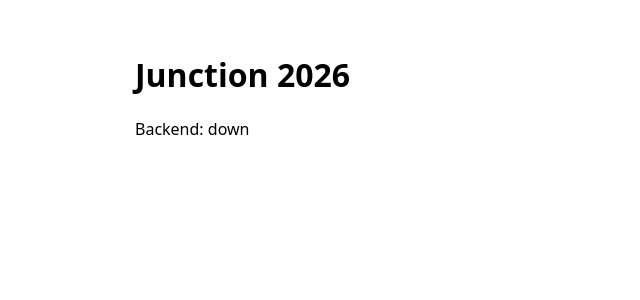
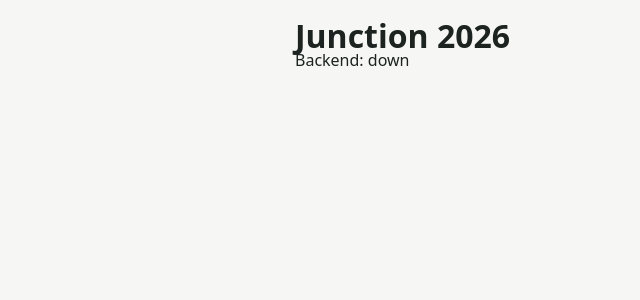
Before and after one commit to anvikx/valtuus, a React (Vite) app in the folder frontend/: page / in a window 1280 px wide. Shown: the top 300 px of the page, without its empty margins (25-665 px from the left). Built offline with nearby package versions, Linux system fonts and the light colour scheme; no server answers.

Commit message:
feat(ui): add design tokens as CSS variables

```diff
--- a/frontend/src/index.css
+++ b/frontend/src/index.css
@@ -1,6 +1,9 @@
+/* Values come from tokens.css. Light theme only, so form controls do not switch to dark. */
 :root {
-  color-scheme: light dark;
-  font-family: system-ui, sans-serif;
+  color-scheme: light;
+  font: var(--type-body);
+  color: var(--ink);
+  background: var(--surface-100);
 }
 
 body {
@@ -8,7 +11,154 @@ body {
 }
 
 main {
-  max-width: 960px;
+  max-width: var(--page-max-width);
   margin: 0 auto;
-  padding: 2rem 1rem;
+  padding: var(--space-4) var(--space-3);
 }
+
+h1,
+h2,
+h3,
+p,
+blockquote {
+  margin: 0;
+}
+
+:focus-visible {
+  outline: var(--focus-ring-width) solid var(--brand);
+  outline-offset: var(--space-1);
+}
+
+/* Page frame: header with the Prototype tag, content, footer. */
+.app-shell {
+  display: flex;
+  flex-direction: column;
+  min-height: 100vh;
+}
+
+.app-header {
+  display: flex;
+  align-items: center;
+  gap: var(--space-2);
+  padding: var(--space-3);
+  border-bottom: var(--border-width) solid var(--line);
+  background: var(--surface-200);
+}
+
+.app-name {
+  font: var(--type-heading);
+}
+
+.app-footer {
+  margin-top: auto;
+  padding: var(--space-4) var(--space-3);
+  border-top: var(--border-width) solid var(--line);
+  color: var(--ink-muted);
+  font: var(--type-small);
+  text-align: center;
+}
+
+.tag {
+  display: inline-block;
+  padding: var(--space-1) var(--space-2);
+  border-radius: var(--radius-pill);
+  background: var(--brand-tint);
+  color: var(--brand);
+  font: var(--type-label);
+}
+
+.stack {
+  display: flex;
+  flex-direction: column;
+  gap: var(--space-3);
+}
+
+.muted {
+  color: var(--ink-muted);
+  font: var(--type-small);
+}
+
+.card {
+  padding: var(--space-3);
+  border: var(--border-width) solid var(--line);
+  border-radius: var(--radius-md);
+  background: var(--surface-200);
+}
+
+/* Buttons and inputs: 48 px tap targets. */
+.button {
+  min-height: var(--tap-target);
+  padding: 0 var(--space-4);
+  border: none;
+  border-radius: var(--radius-md);
+  font: var(--type-heading);
+  cursor: pointer;
+}
+
+.button:disabled {
+  cursor: not-allowed;
+  opacity: var(--disabled-opacity);
+}
+
+.button-primary {
+  width: 100%;
+  background: var(--brand);
+  color: var(--on-brand);
+}
+
+.button-text {
+  background: none;
+  color: var(--deny);
+  text-decoration: underline;
+}
+
+.button-quiet {
+  min-height: var(--tap-target);
+  padding: 0 var(--space-3);
+  border: var(--border-width) solid var(--line);
+  border-radius: var(--radius-pill);
+  background: var(--surface-200);
+  color: var(--ink);
+  font: var(--type-small);
+  cursor: pointer;
+}
+
+.field {
+  display: flex;
+  flex-direction: column;
+  gap: var(--space-1);
+}
+
+.field-label {
+  font: var(--type-label);
+}
+
+.input {
+  box-sizing: border-box;
+  width: 100%;
+  min-height: var(--tap-target);
+  padding: 0 var(--space-3);
+  border: var(--border-width) solid var(--ink-muted);
+  border-radius: var(--radius-sm);
+  background: var(--surface-200);
+  color: var(--ink);
+  font: var(--type-body);
+}
+
+textarea.input {
+  padding: var(--space-2) var(--space-3);
+  resize: vertical;
+}
+
+.input-row {
+  display: flex;
+  gap: var(--space-2);
+}
+
+.alert {
+  padding: var(--space-3);
+  border-left: var(--space-1) solid var(--deny);
+  border-radius: var(--radius-sm);
+  background: var(--surface-200);
+  color: var(--ink);
+}
--- a/frontend/src/main.tsx
+++ b/frontend/src/main.tsx
@@ -1,6 +1,7 @@
 import { StrictMode } from 'react'
 import { createRoot } from 'react-dom/client'
 
+import './tokens.css'
 import './index.css'
 import { App } from './App.tsx'
 
--- /dev/null
+++ b/frontend/src/tokens.css
@@ -0,0 +1,39 @@
+/* Design tokens (light theme). Every colour, size and radius in the UI comes from here. */
+:root {
+  --surface-100: #f6f7f5;
+  --surface-200: #ffffff;
+  --ink: #1c2321;
+  --ink-muted: #56625e;
+  --line: #d8dedb;
+  --brand: #0e5a4b;
+  --brand-tint: #e2f0eb;
+  --on-brand: #ffffff;
+  --decide: #a8560c;
+  --decide-tint: #fbefe1;
+  --deny: #b3261e;
+  --done: #1f6f3a;
+
+  --font-sans: system-ui, -apple-system, 'Segoe UI', Roboto, sans-serif;
+  --type-display: 650 32px/38px var(--font-sans);
+  --type-title: 600 22px/28px var(--font-sans);
+  --type-heading: 600 17px/24px var(--font-sans);
+  --type-body: 400 16px/24px var(--font-sans);
+  --type-small: 400 14px/20px var(--font-sans);
+  --type-label: 600 13px/18px var(--font-sans);
+
+  --space-1: 4px;
+  --space-2: 8px;
+  --space-3: 16px;
+  --space-4: 24px;
+  --space-5: 32px;
+
+  --radius-sm: 6px;
+  --radius-md: 10px;
+  --radius-pill: 999px;
+
+  --tap-target: 48px;
+  --focus-ring-width: 3px;
+  --border-width: 1px;
+  --page-max-width: 640px;
+  --disabled-opacity: 0.6;
+}
```
